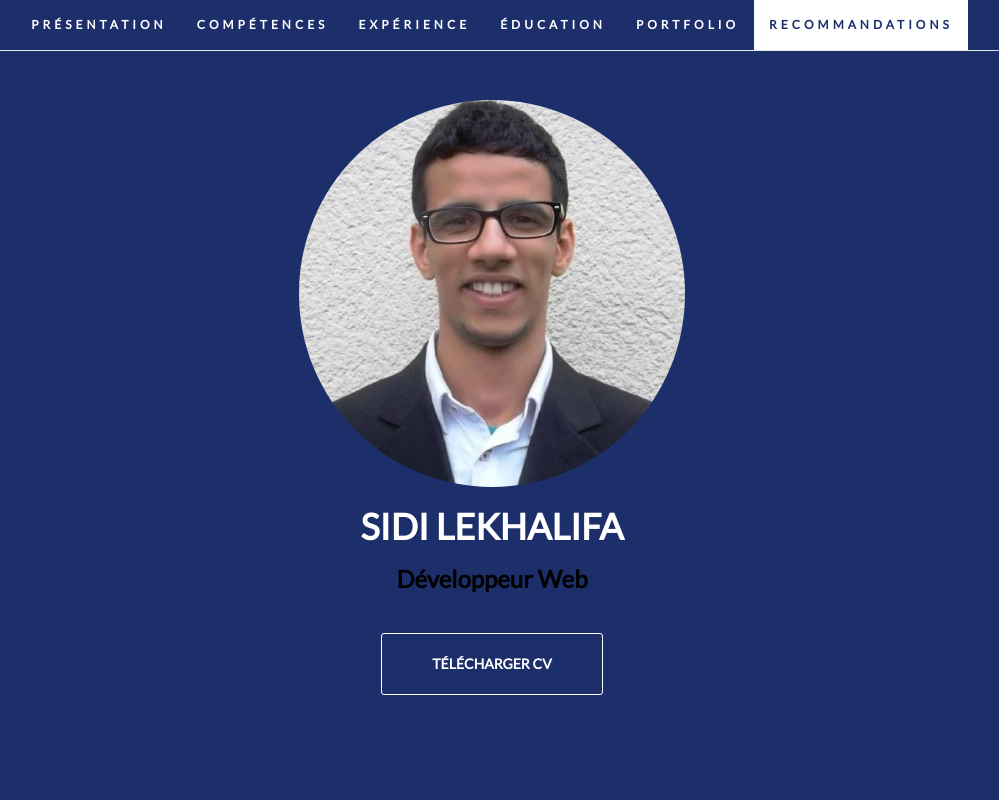
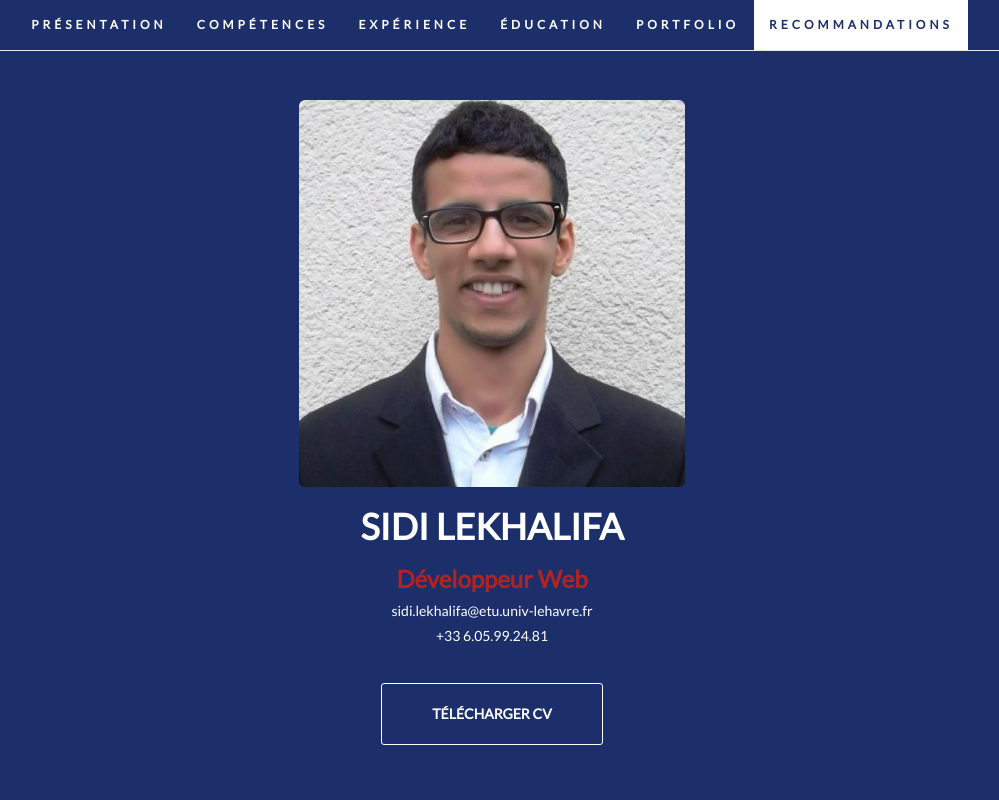
Before and after one commit to rimoi/cvResponsive, a plain HTML site: page index.html in a window 1280 px wide. Shown: the top 800 px of the page, without its empty margins (148-1147 px from the left). Drawn offline with nearby package versions, Linux system fonts and the light colour scheme.

Commit message:
CV Final

```diff
--- a/css/style.css
+++ b/css/style.css
@@ -100,7 +100,12 @@ section .heading h2
 }
 #about .heading h3
 {
-    color: black;
+    color: firebrick;
+}
+#about .heading h5
+{
+    color: white;
+    font-weight: normal;
 }
 .button1
 {
--- a/index.html
+++ b/index.html
@@ -42,11 +42,14 @@
 
         <section id="about" class="container-fluid">
             <div class="col-xs-8 col-md-4 profile-picture">
-                <img src="images/image.jpg" class="img-circle">
+                <img src="images/image.jpg" class="img-rounded">
             </div>
             <div class="heading">
+
                 <h1>Sidi LEKHALIFA</h1>
                 <h3>Développeur Web</h3>
+                <h5>sidi.lekhalifa@etu.univ-lehavre.fr</h6>
+                <h5>+33 6.05.99.24.81</h5>
                 <a href="docs/CV.docx" class="button1">Télécharger CV</a>
             </div>
         </section>
```
